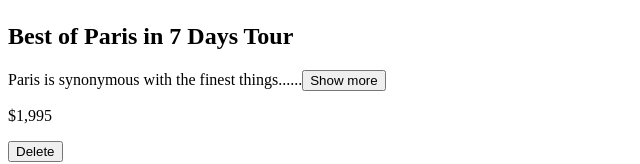
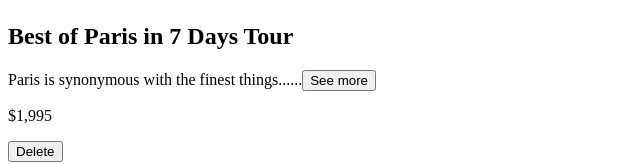
Before and after one commit to acciojob/tours-Safin133847, a React app: page / in a window 1280 px wide. Shown: the part 309-473 px from the top of the page, without its empty margins (0-640 px from the left). Built offline with nearby package versions, Linux system fonts and the light colour scheme.

Commit message:
Update Tour.js

```diff
--- a/src/components/Tour.js
+++ b/src/components/Tour.js
@@ -17,7 +17,7 @@ const Tour = ({ tour, onDeleteTour }) => {
           id={`see-more-${tour.id}`}
           onClick={toggleShowMore}
         >
-          {showMore ? "See less" : "Show more"}
+          {showMore ? "See less" : "See more"}
         </button>
       </p>
       <p className="price">${tour.price}</p>
```
